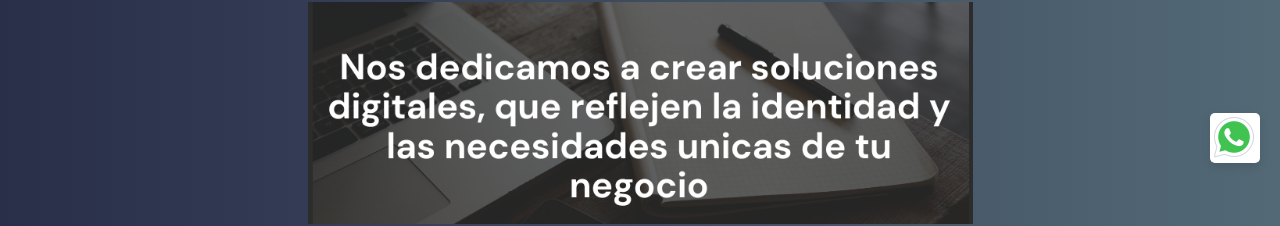
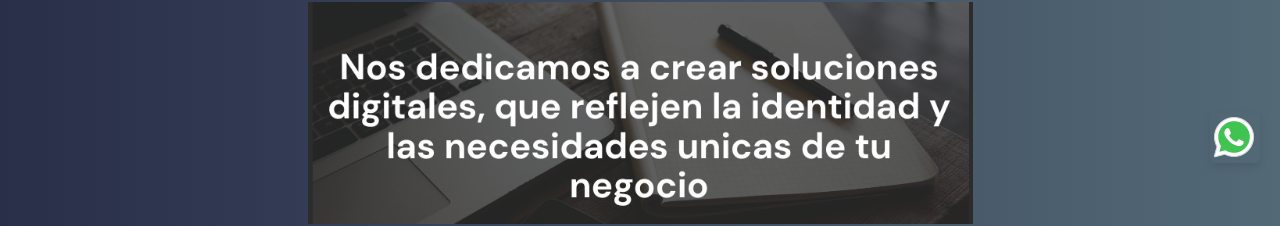
Before and after one commit to IvanAristi/tedigital, a plain HTML site: page index.html in a window 1280 px wide. Shown: the part 87-313 px from the top of the page. Drawn offline with nearby package versions, Linux system fonts and the light colour scheme.

Commit message:
link wasa

```diff
--- a/index.css
+++ b/index.css
@@ -308,8 +308,7 @@ height: 434px;
   top: 200px;
   right: 20px;
   padding: 10px 20px;
-  background-color: white;
-  color: white;
+  background-color: transparent;
   border: none;
   border-radius: 5px;
   cursor: pointer;
@@ -317,9 +316,16 @@ height: 434px;
   box-shadow: 0 4px 8px rgba(0,0,0,0.1);
 }
 
+span {
+  cursor: pointer;
+  color: #fa690c;
+
+}
+
 .fixed-span:hover {
-  background-color: cornsilk;
+  background-color: #99B5C8;
   box-shadow: 8px 8px 8px 8px #59491e29;
+
 }
 
 
```
